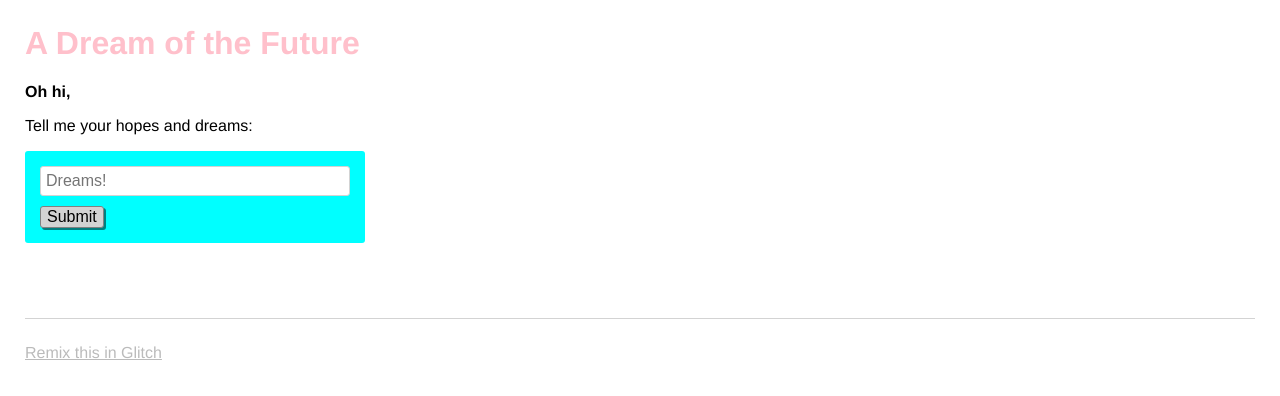
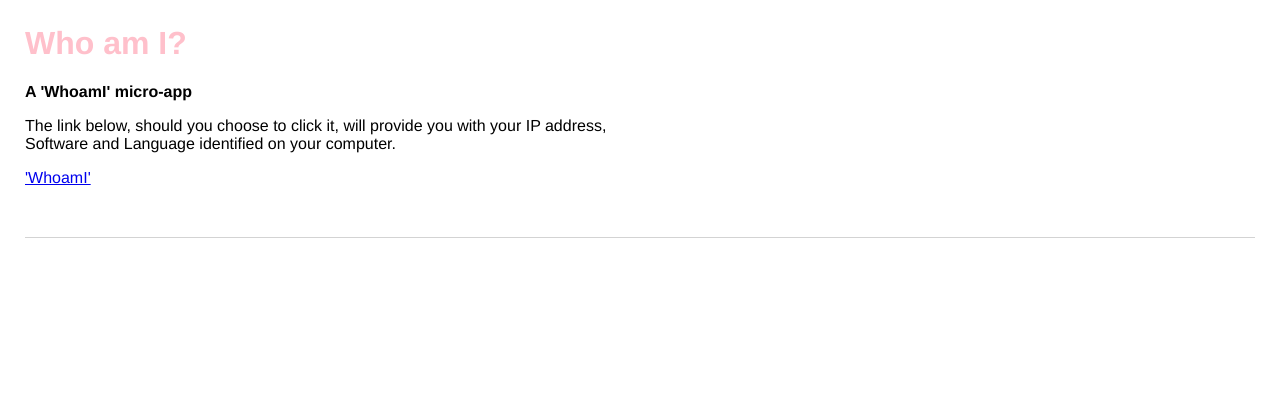
Before and after one commit to JP-Dub/header-request, a website: page views/index.html in a window 1280 px wide. Drawn offline with nearby package versions, Linux system fonts and the light colour scheme; no server answers.

Commit message:
💷⚡️ Checkpoint server.js:553280 views/index.html:553280

```diff
--- a/views/index.html
+++ b/views/index.html
@@ -11,8 +11,7 @@
 <html>
   <head>
     <title>Welcome to Glitch!</title>
-    <meta name="description" content="A cool thing made with Glitch">
-    <link id="favicon" rel="icon" href="https://glitch.com/edit/favicon-app.ico" type="image/x-icon">
+    <meta name="description" content="An 'whoami' micro-app">
     <meta charset="utf-8">
     <meta http-equiv="X-UA-Compatible" content="IE=edge">
     <meta name="viewport" content="width=device-width, initial-scale=1">
@@ -21,27 +20,24 @@
   <body>
     <header>
       <h1>
-        A Dream of the Future
+        Who am I?
       </h1>
     </header>
 
     <main>
-      <p class="bold">Oh hi,</p>
-      <p>Tell me your hopes and dreams:</p>
-      <form>
-        <input type="text" maxlength="100" placeholder="Dreams!">
-        <button type="submit">Submit</button>
-      </form>
-      <section class="dreams">
-        <ul id="dreams">
-        </ul>
-      </section>
+      <p class="bold">A 'WhoamI' micro-app</p>
+      <p>The link below, should you choose to click it, will provide you with your IP address, Software and Language identified on your computer.</p>
+      <p>
+          <a href="https://abounding-reaction.glitch.me/api/whoami">
+        'WhoamI'
+      </a>
+      </p>
     </main>
 
     <footer>
-      <a href="https://glitch.com">
+      <!--<a href="https://glitch.com">
         Remix this in Glitch
-      </a>
+      </a>-->
     </footer>
 
     <!-- Your web-app is https, so your scripts need to be too -->
```
Also changed, not shown: server.js (+7 -12 lines).
